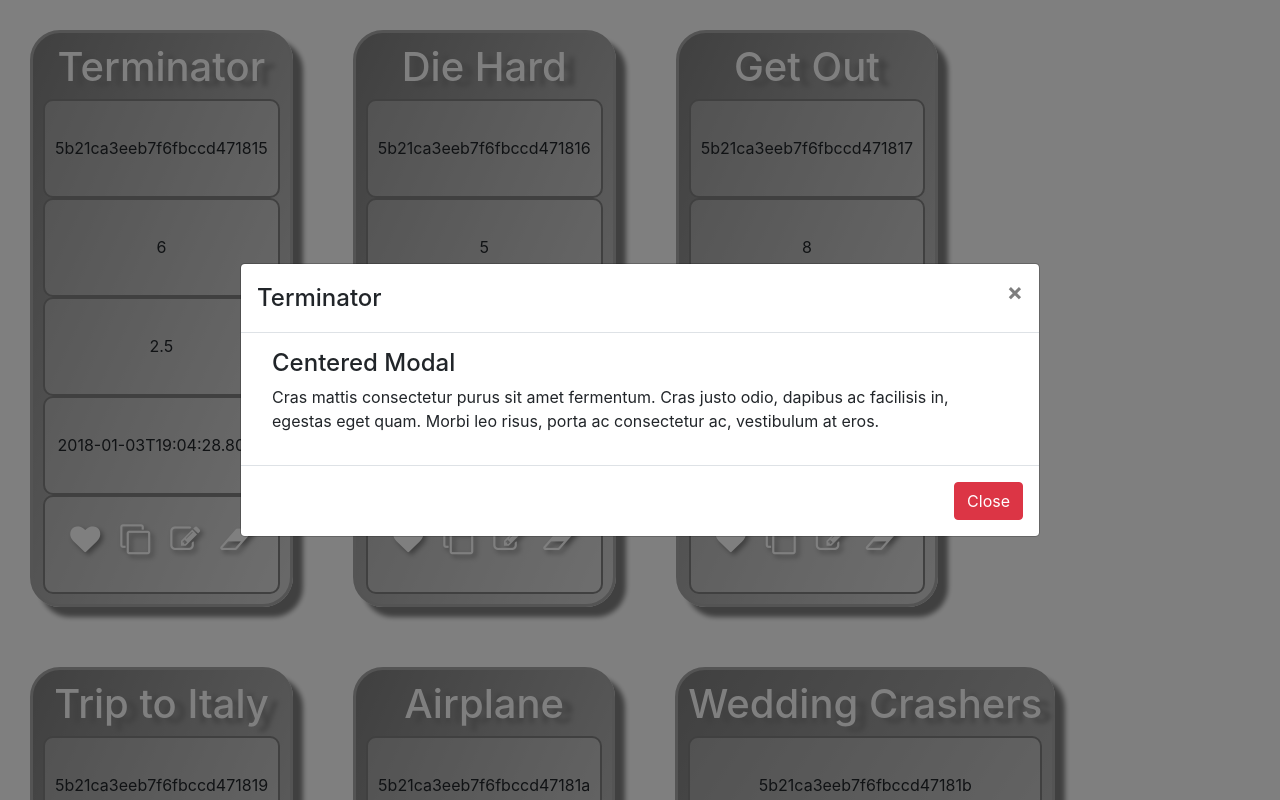
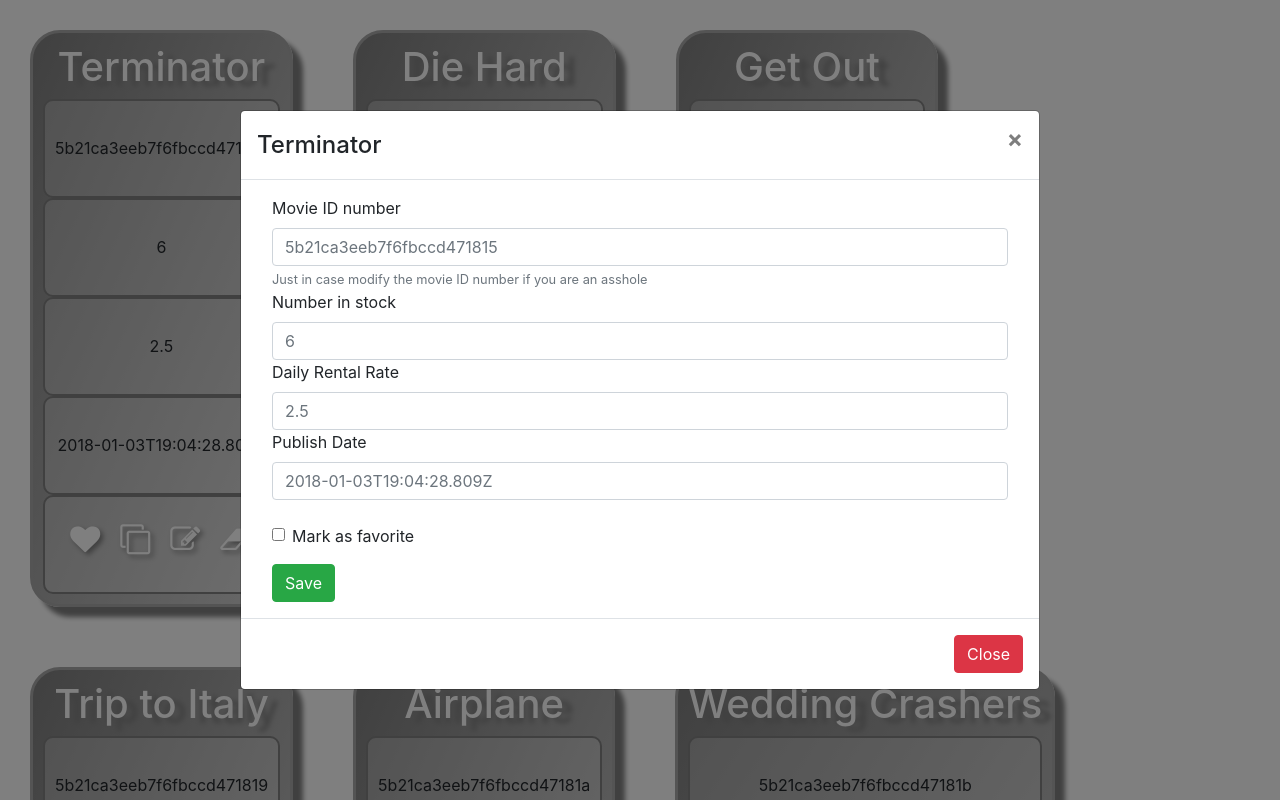
Before and after one commit to Crepkey/movcat, a React (Create React App) app: page / in a window 1280 px wide. Both pictures are taken after a click on the icon 185 px from the left and 539 px from the top of the page. Shown: the top 800 px of the page. Built offline with nearby package versions, Linux system fonts and the light colour scheme.

Commit message:
The edit modal contains data of the movie

```diff
--- a/src/components/editForm.jsx
+++ b/src/components/editForm.jsx
@@ -2,43 +2,61 @@
 
 export default class EditForm extends Component {
   render() {
+    let { publishDate, _id, numberInStock, dailyRentalRate } = this.props.movie;
+
     return (
       <div>
         <form>
           <div classNameName="form-group">
-            <label for="exampleInputEmail1">Email address</label>
+            <label for="movieID">Movie ID number</label>
             <input
-              type="email"
+              type="input"
               className="form-control"
-              id="exampleInputEmail1"
-              aria-describedby="emailHelp"
-              placeholder="Enter email"
+              id="movieID"
+              placeholder={_id}
             />
-            <small id="emailHelp" className="form-text text-muted">
-              We'll never share your email with anyone else.
+            <small id="idHelp" className="form-text text-muted">
+              Just in case modify the movie ID number if you are an asshole
             </small>
           </div>
           <div classNameName="form-group">
-            <label for="exampleInputPassword1">Password</label>
+            <label for="numberInStock">Number in stock</label>
             <input
-              type="password"
+              type="input"
               className="form-control"
-              id="exampleInputPassword1"
-              placeholder="Password"
+              id="numberInStock"
+              placeholder={numberInStock}
             />
           </div>
-          <div classNameName="form-group form-check">
+          <div classNameName="form-group">
+            <label for="dailyRentalRate">Daily Rental Rate</label>
             <input
-              type="checkbox"
-              className="form-check-input"
-              id="exampleCheck1"
+              type="input"
+              className="form-control"
+              id="dailyRentalRate"
+              placeholder={dailyRentalRate}
             />
-            <label className="form-check-label" for="exampleCheck1">
-              Check me out
+          </div>
+          <div classNameName="form-group">
+            <label for="publishDate">Publish Date</label>
+            <input
+              type="input"
+              className="form-control"
+              id="publishDate"
+              placeholder={
+                publishDate ? publishDate : "There is no publish date"
+              }
+            />
+          </div>
+          <br />
+          <div className="form-group form-check">
+            <input type="checkbox" className="form-check-input" id="favorite" />
+            <label className="form-check-label" for="favorite">
+              Mark as favorite
             </label>
           </div>
-          <button type="submit" className="btn btn-primary">
-            Submit
+          <button type="submit" className="btn btn-success">
+            Save
           </button>
         </form>
       </div>
--- a/src/components/editModal.jsx
+++ b/src/components/editModal.jsx
@@ -1,5 +1,6 @@
 import React, { Component } from "react";
 import { Modal, Button, Row, Col, Form } from "react-bootstrap";
+import EditForm from "./editForm";
 
 export default class EditModal extends Component {
   constructor(props) {
@@ -21,12 +22,7 @@
         </Modal.Header>
         <Modal.Body>
           <div className="container">
-            <h4>Centered Modal</h4>
-            <p>
-              Cras mattis consectetur purus sit amet fermentum. Cras justo odio,
-              dapibus ac facilisis in, egestas eget quam. Morbi leo risus, porta
-              ac consectetur ac, vestibulum at eros.
-            </p>
+            <EditForm movie={this.props.movie} />
           </div>
         </Modal.Body>
         <Modal.Footer>
```
